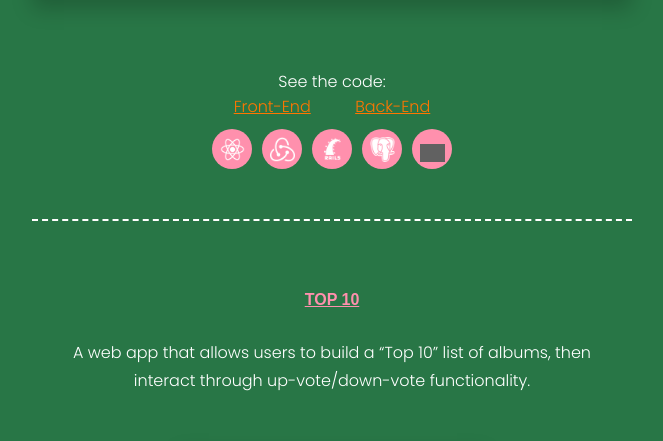
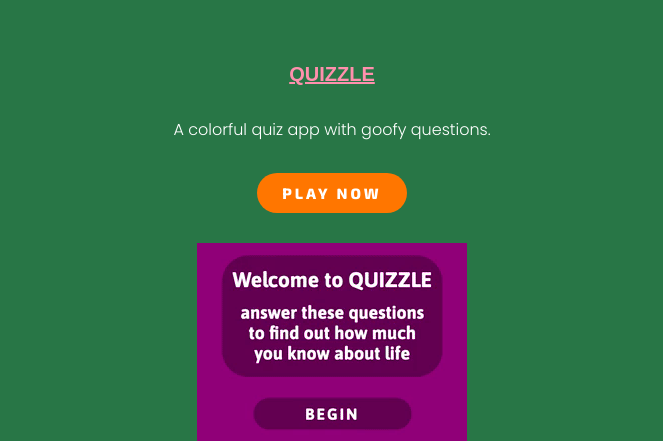
Before and after one commit to mallmsy/personalSite, a PHP site: page / in a window 1280 px wide. Shown: the part 1616-2057 px from the top of the page, without its empty margins (308-971 px from the left). Run offline with PHP 8.4, Linux system fonts and the light colour scheme; some web fonts are replaced; grey boxes are pictures that could not be loaded.

Commit message:
added quizzle to projects

```diff
--- a/home.html
+++ b/home.html
@@ -43,9 +43,6 @@
           <h2 class="heading-tertiary">about</h2>
           <div class="about__text-box">
             <p class="paragraph">Hi there! I'm a full-stack engineer with experience in events, digital marketing and graphic design.</p>
-
-            <p class="paragraph">I graduated from Flatiron School in July 2019 and am keeping busy mastering advanced CSS and SCSS and challenging my JS fundamentals with daily algorithms.</p>
-
             <p class="paragraph">When not coding, I'm an unapologetic crazy cat mom, an urban gardner and a passionate political and climate activist.</p>
           </div>
 
@@ -53,15 +50,14 @@
 
         <section id="projects" class="projects">
           <h2 class="heading-tertiary">projects</h2>
+
+          <!-- BEGIN of Symposia projects box -->
           <div class="projects-wrapper">
             <div class="projects__box">
-
               <div class="projects__box--primary">
                 <h2 class="heading-secondary">Symposia</h2>
-
                 <p class="paragraph">A social news web app that displays articles from opposing political views side by side and allows users to like and comment.</p>
               </div>
-
               <div class="projects__box--secondary">
                 <div class="iframe-container">
                   <iframe alt="Symposia video demo" src="https://www.youtube.com/embed/ZF81qzCQwqQ" frameborder="0" allow="accelerometer; autoplay; encrypted-media; gyroscope; picture-in-picture" allowfullscreen></iframe>
@@ -72,7 +68,6 @@
                     <span><a href="https://github.com/mallmsy/symposia-api" target="_blank" alt="link to back-end">Back-End</a></span>
                   </div>
                 </div>
-
                 <div class="projects__built-with"></div>
                   <ul class="projects__built-with--ul">
                     <li class="projects__built-with--li">
@@ -93,7 +88,31 @@
                   </ul>
                 </div>
               </div>
-            </div> <!--end of Symposia projects box -->
+           <!-- END of Symposia projects box -->
+
+           <!-- BEGIN of Quizzle projects box -->
+           <div class="projects__box">
+            <div class="projects__box--primary">
+              <h2 class="heading-secondary">QUIZZLE</h2>
+              <p class="paragraph">A colorful quiz app with goofy questions.</p>
+            </div>
+            <div class="projects__box--secondary">
+              <a href="https://quiz-zle.herokuapp.com/" target="_blank"><button class="button">PLAY NOW</button></a>
+              <img src="./img/quizzle.gif">
+              <div class="projects__box--links">
+                  <p>See the code:</p>
+                  <span><a href="https://github.com/mallmsy/quizzle-app" target="_blank" alt="link to front-end">Repository</a></span>
+                </div>
+              </div>
+              <div class="projects__built-with"></div>
+                <ul class="projects__built-with--ul">
+                  <li class="projects__built-with--li">
+                    <img src="img/logos/React.png" alt="React">
+                  </li>
+                </ul>
+              </div>
+            </div>
+           <!--end of Quizzle projects box -->
 
             <div class="projects__box">
               <div class="projects__box--primary">
@@ -101,18 +120,15 @@
 
                 <p class="paragraph">A web app that allows users to build a “Top 10” list of albums, then interact through up-vote/down-vote functionality.</p>
 
-              </div>
-
               <div class="projects__box--secondary">
-
-                <div class="projects__visuals">
                 <div class="iframe-container">
                   <iframe alt="Top 10 video demo" src="https://www.youtube.com/embed/T9VyrHxAcek" frameborder="0" allow="accelerometer; autoplay; encrypted-media; gyroscope; picture-in-picture" allowfullscreen></iframe>
                 </div>
                 <div class="projects__box--links">
                   <p>See the code:</p>
                   <span><a href="https://github.com/mallmsy/Top10-music-client" target="_blank" alt="link to front-end">Front-End</a></span>
-                    <span><a href="https://github.com/mallmsy/Top10-music-api" target="_blank" alt="link to back-end">Back-End</a></span>
+                  <span><a href="https://github.com/mallmsy/Top10-music-api" target="_blank" alt="link to back-end">Back-End</a>
+                  </span>
                 </div>
               </div>
 
@@ -128,9 +144,7 @@
                       <img src="img/logos/Postgresql.png" alt="PostgreSQL">
                     </li>
                   </ul>
-
                 </div>
-
               </div>
             </div> <!--end of Top 10 projects box -->
 
--- a/index.css
+++ b/index.css
@@ -5,11 +5,6 @@ font-family: 'Emblema One', cursive; */
   margin: 0;
   padding: 0;
   box-sizing: border-box;
-  --color-light-pink: rgb(255, 241, 235);
-  --color-dark-pink: rgb(247, 144, 113);
-  --color-light-orange: rgb(252, 133, 106);
-  --color-dark-orange: rgb(208, 67, 8);
-  --color-black: rgb(92, 78, 78);
 }
 
 a:link {
@@ -33,6 +28,30 @@ body {
   text-align: center;
 }
 
+button {
+	display: inline-block;
+  background-color:#FF7600;
+  color: white;
+  font-size: 1.5rem;
+  font-family: 'Exo 2', sans-serif;
+  letter-spacing: 3px;
+	height: 4rem;
+	width: 15rem;
+  border-radius: 2.5rem;
+  border: none;
+	margin-bottom: 3rem;
+}
+
+button:hover {
+	transform: translateY(-3px);
+	box-shadow: 0 1rem 2rem rgba(0, 0 , 0,.2);
+}
+
+button:active {
+	transform: translateY(-1px);
+	box-shadow: 0 .5rem 1rem rgba(0, 0, 0, .4);
+}
+
 .header-wrapper {
 
   text-align: center;
@@ -43,7 +62,7 @@ body {
   display: flex;
   flex-direction: column;
   align-items: center;
-  height: 25rem;
+  height: 22rem;
 }
 
 .header__text-box {
@@ -82,7 +101,7 @@ body {
 }
 
 .heading-secondary {
-  font-size: 1.6rem;
+  font-size: 2rem;
   font-weight: 700;
   font-family: 'Biryani', sans-serif;
   margin: 2rem 0;
@@ -230,6 +249,7 @@ body {
 
 .projects__box--secondary {
   display: flex;
+  flex-direction: column;
   justify-content: space-evenly;
   flex-wrap: wrap;
   align-items: center;
@@ -272,25 +292,6 @@ body {
   color: #000;
 }
 
-.projects__visuals {
-  width:  31rem;
-  margin-top: 2rem;
-  color: #FF90AD;
-}
-
-.projects__visuals--gif {
-  width: 97%;
-  box-shadow: 0 1rem 2rem rgba(0,0,0,.2);
-  margin-bottom: 2rem;
-  border: #fff solid;
-  transition: all .5s ease-in-out;
-}
-
-.projects__visuals--gif:hover {
-  transform: scale(1.25);
-
-}
-
 .iframe-container{
   position: relative;
   width: 100%;
@@ -310,7 +311,7 @@ body {
 
 .contact {
   text-align: center;
-  height: 80vh;
+  height: 85vh;
 }
 
 .contact-wrapper {
```
Also changed, not shown: img/quizzle.gif (added), 1 other file. Lines whose indentation alone changed are shown as unchanged.
